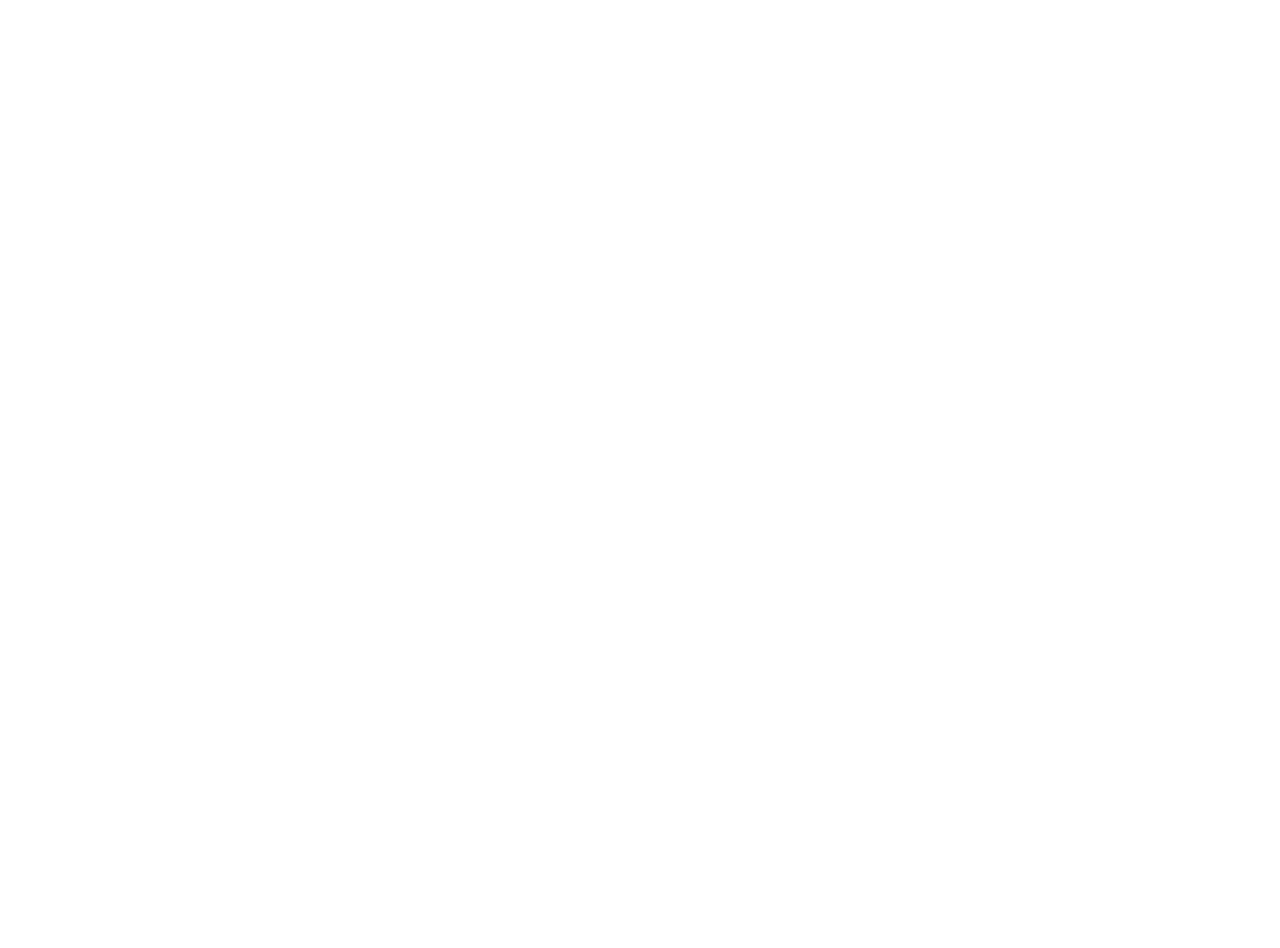
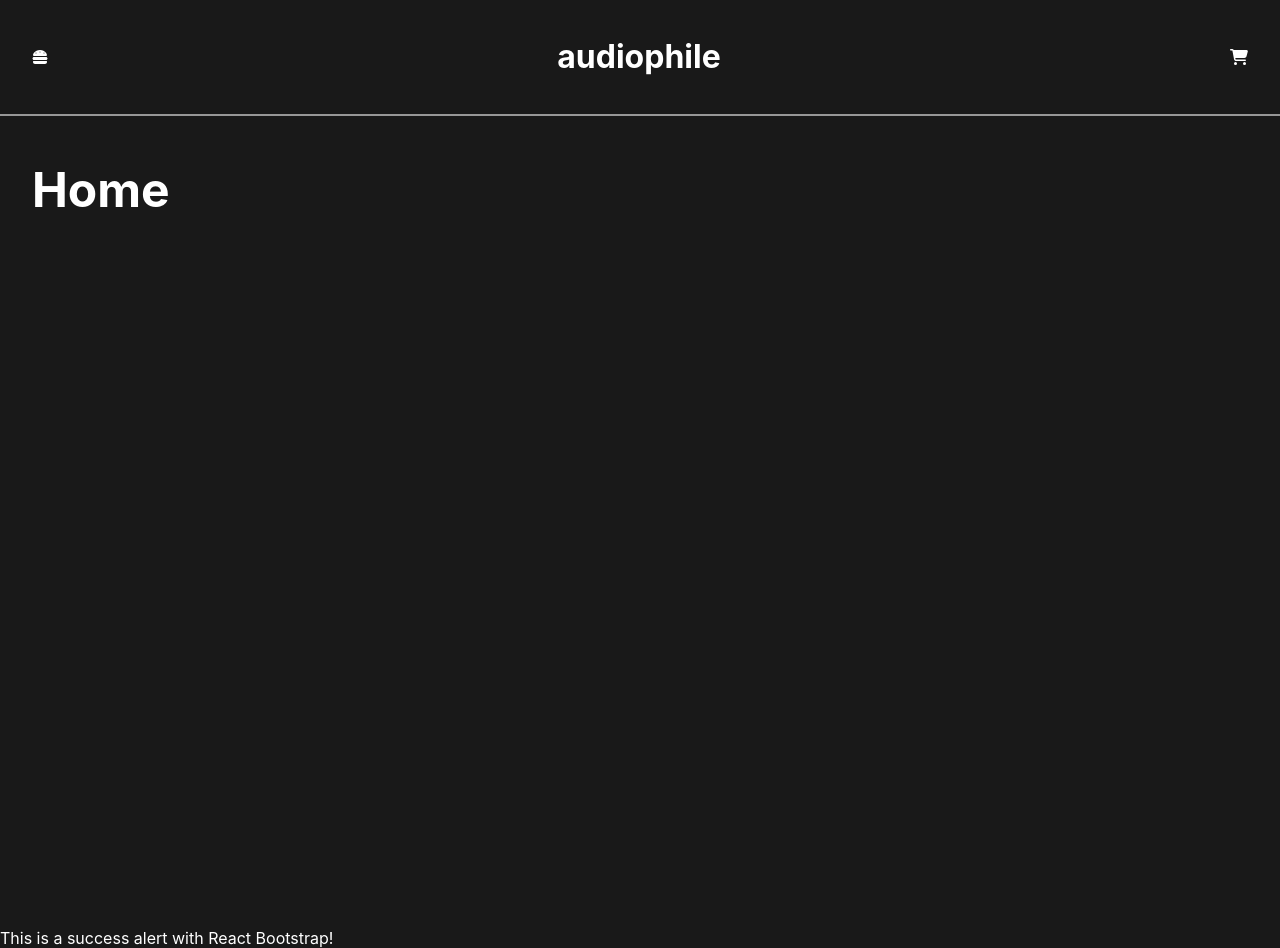
Before and after one commit to DEAckeret/Audiophile-Ecommerce-Website, a React (Create React App) app: page / in a window 1280 px wide. Before the commit the page ends 800 px from the top, so only its background shows below. Built offline with nearby package versions, Linux system fonts and the light colour scheme.

Commit message:
added navbar and starter styling

```diff
--- a/package.json
+++ b/package.json
@@ -3,10 +3,16 @@
   "version": "0.1.0",
   "private": true,
   "dependencies": {
+    "@fortawesome/fontawesome-svg-core": "^6.5.1",
+    "@fortawesome/free-regular-svg-icons": "^6.5.1",
+    "@fortawesome/free-solid-svg-icons": "^6.5.1",
+    "@fortawesome/react-fontawesome": "^0.2.0",
     "@testing-library/jest-dom": "^5.17.0",
     "@testing-library/react": "^13.4.0",
     "@testing-library/user-event": "^13.5.0",
+    "bootstrap": "^5.3.2",
     "react": "^18.2.0",
+    "react-bootstrap": "^2.10.1",
     "react-dom": "^18.2.0",
     "react-router-dom": "^6.22.0",
     "react-scripts": "5.0.1",
--- a/src/App.css
+++ b/src/App.css
@@ -1,3 +1,16 @@
+:root {
+  --color-background: #191919;
+  --color-text-primary: #ffffff;
+  --color-neutral-accent: #979797;
+}
+
+body {
+  height: 100vh;
+  width: 100vw;
+  background-color: var(--color-background);
+  color: var(--color-text-primary);
+}
+
 .App {
   text-align: center;
 }
@@ -36,3 +49,28 @@
     transform: rotate(360deg);
   }
 }
+
+.navBar-header {
+  background-color: var(--color-background);
+  color: var(--color-text-primary);
+  display: flex;
+  justify-content: space-between;
+  align-items: center;
+  padding: 1rem 2rem;
+  border-bottom: 2px solid var(--color-neutral-accent);
+  position: fixed;
+  top: 0;
+  width: 100%;
+  box-sizing: border-box;
+}
+
+.home-page {
+
+  height: 100vh;
+}
+
+.home-page h1 {
+  font-size: 3rem;
+  margin-top: 8rem;
+  padding: 2rem;
+}
--- a/src/App.js
+++ b/src/App.js
@@ -1,11 +1,26 @@
-import logo from './logo.svg';
+import React from 'react';
+import { BrowserRouter as Router, Routes, Route } from 'react-router-dom';
+import Home from './pages/Home';
+import Headphones from './pages/Headphones';
+import Speakers from './pages/Speakers';
+import Earphones from './pages/Earphones';
+import Checkout from './pages/Checkout';
+import NotFound from './pages/NotFound';
 import './App.css';
 
 function App() {
   return (
-    <div className="App">
-
-    </div>
+    <Router>
+      <Routes>
+        <Route path="/" element={<Home />} />
+        <Route path="/headphones" element={<Headphones />} />
+        <Route path="/speakers" element={<Speakers />} />
+        <Route path="/earphones" element={<Earphones />} />
+        <Route path="/checkout" element={<Checkout />} />
+        {/* Fallback route for unmatched paths */}
+        <Route path="*" element={<NotFound />} />
+      </Routes>
+    </Router>
   );
 }
 
--- /dev/null
+++ b/src/components/Alert.js
@@ -0,0 +1,11 @@
+import Alert from 'react-bootstrap/Alert';
+
+function Example() {
+  return (
+    <Alert variant="success">
+      This is a success alert with React Bootstrap!
+    </Alert>
+  );
+}
+
+export default Example;
--- /dev/null
+++ b/src/components/Navbar.js
@@ -0,0 +1,18 @@
+
+import { FontAwesomeIcon } from '@fortawesome/react-fontawesome';
+import { faCartShopping } from '@fortawesome/free-solid-svg-icons';
+import { faHamburger } from '@fortawesome/free-solid-svg-icons';
+const shoppingCart = <FontAwesomeIcon icon={faCartShopping} style={{color: "#ffffff",}} />
+const hamburger = <FontAwesomeIcon icon={faHamburger} style={{color: "#ffffff",}} />
+
+function Navbar( ) {
+    return (
+        <div className='navBar-header'>
+            {hamburger}
+            <h1>audiophile</h1>
+            {shoppingCart}
+        </div>
+    );
+}
+
+export default Navbar;
--- /dev/null
+++ b/src/pages/NotFound.js
@@ -0,0 +1,11 @@
+
+
+function NotFound() {
+  return (
+    <div>
+      <h1>404 - Not Found</h1>
+    </div>
+  );
+}
+
+export default NotFound;
--- a/src/pages/checkout.js
+++ b/src/pages/checkout.js
@@ -0,0 +1,11 @@
+
+
+function Checkout() {
+  return (
+    <div>
+      <h1>Checkout</h1>
+    </div>
+  );
+}
+
+export default Checkout;
--- a/src/pages/earphones.js
+++ b/src/pages/earphones.js
@@ -0,0 +1,11 @@
+
+
+function Earphones() {
+    return (
+        <div>
+            <h1>Earphones</h1>
+        </div>
+    )
+}
+
+export default Earphones;
--- a/src/pages/headphones.js
+++ b/src/pages/headphones.js
@@ -0,0 +1,11 @@
+
+
+function Headphones() {
+  return (
+    <div>
+      <h1>Headphones</h1>
+    </div>
+  );
+}
+
+export default Headphones;
--- a/src/pages/home.js
+++ b/src/pages/home.js
@@ -0,0 +1,18 @@
+import Example from "../components/Alert";
+import Navbar from "../components/Navbar";
+
+
+
+function Home( ) {
+    return (
+        <>
+            <Navbar />
+            <div className="home-page">
+                <h1>Home</h1>
+            </div>
+            <Example />
+        </>
+    );
+}
+
+export default Home;
--- /dev/null
+++ b/src/pages/pages.css
@@ -0,0 +1,5 @@
+:root {
+
+    --color-background: #191919;
+    --color-text-primary: #ffffff;
+}
--- a/src/pages/speakers.js
+++ b/src/pages/speakers.js
@@ -0,0 +1,12 @@
+
+
+function Speakers() {
+
+    return (
+        <div>
+        <h1>Speakers</h1>
+        </div>
+    );
+}
+
+export default Speakers;
```
Also changed, not shown: 1 other file (tests, documents, lock files or other folders).
